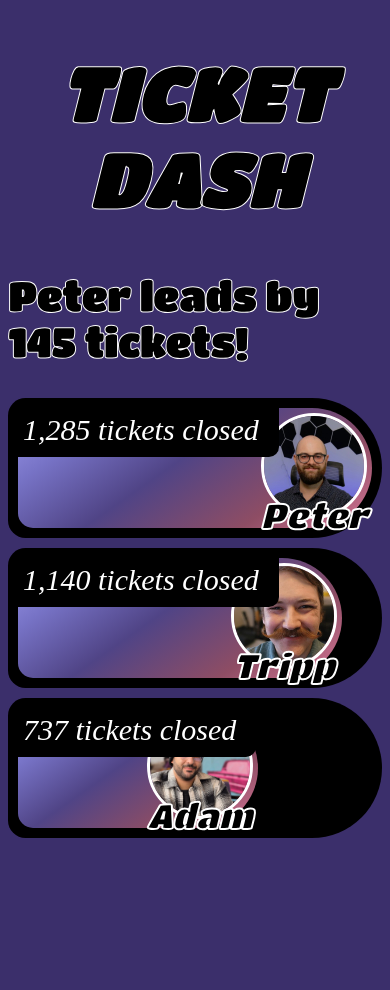
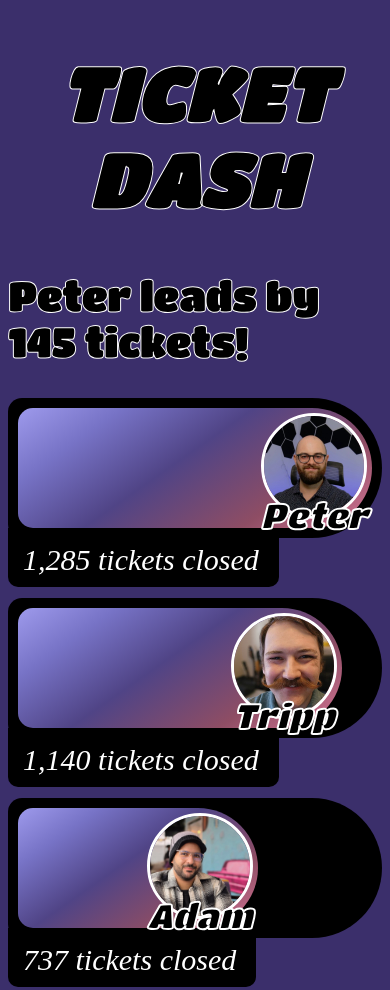
Before and after one commit to PxlH00t/TicketDash, a plain HTML site: page index.html in a window 390 px wide. Before the commit the page ends 848 px from the top, so only its background shows below. Drawn offline with Linux system fonts and the light colour scheme.

Commit message:
ticket dash

```diff
--- a/style.css
+++ b/style.css
@@ -18,7 +18,7 @@ h1 {
 .race-track{
     background-color: black;
     padding: 10px;
-    border-radius: 25px 100px 100px 25px;
+    border-radius: 20px 100px 100px 20px;
     position: relative;
     display: flex;
     margin-bottom: 10px;
@@ -78,3 +78,17 @@ h1 {
     z-index: 10;
     transform: translate(-50%);
 }
+
+@media (max-width: 768px) {
+    .ticket-container {
+        top: 93%;
+        left: 0px;
+        padding-top: 15px;
+        padding-left: 15px;
+        border-radius: 0px 00px 10px 10px;
+    }
+
+    .race-track {
+        margin-bottom: 60px;
+    }
+}
```
